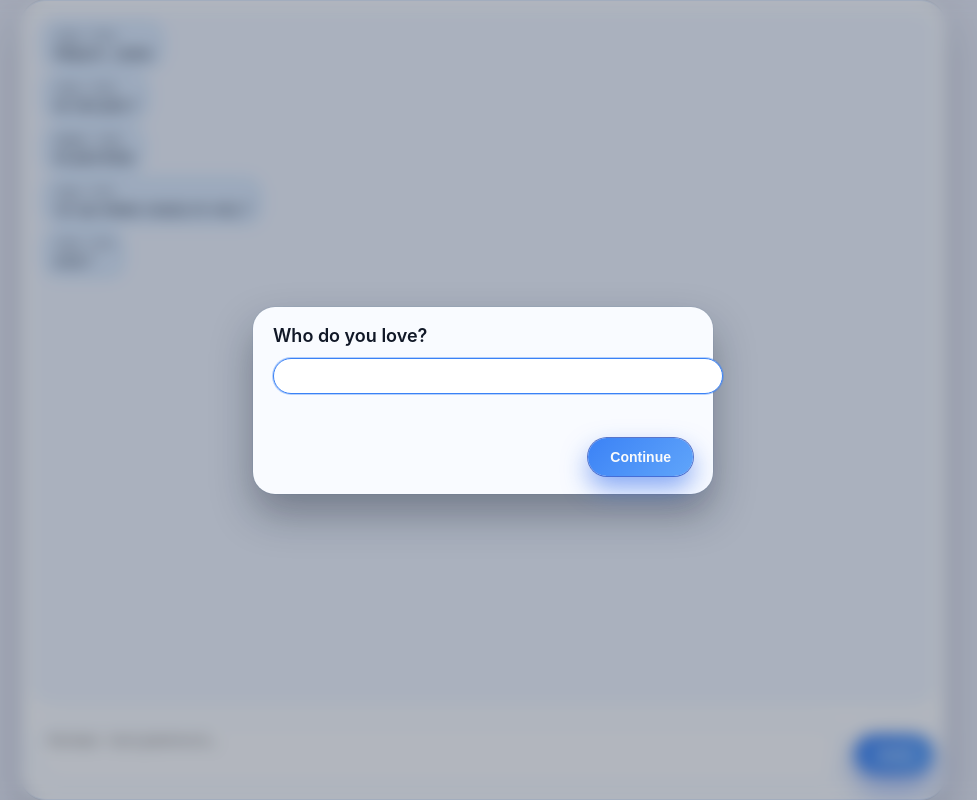
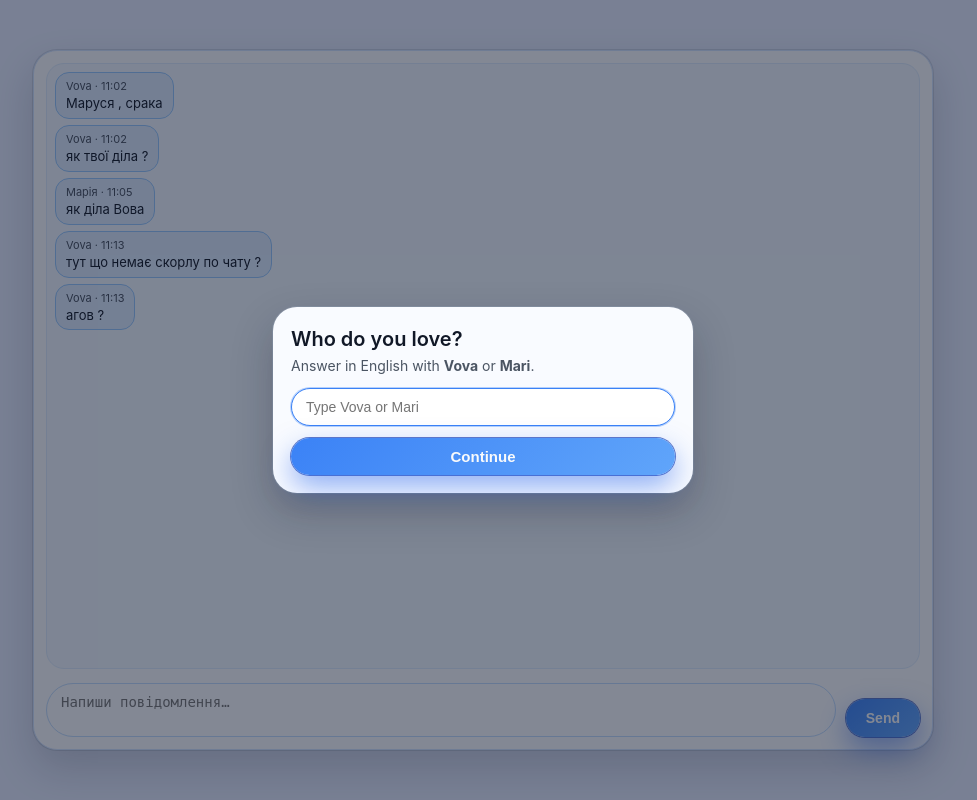
Before and after one commit to volodymyrhasych/Chat_Mari_Vova, a FastAPI app: page / in a window 1280 px wide. Shown: the whole page, without its empty margins (157-1134 px from the left). Run offline with FastAPI, Linux system fonts and the light colour scheme; data comes from the database, SQL or seed files in the repository.

Commit message:
Refactor chat HTML and improve styles

```diff
--- a/templates/chat.html
+++ b/templates/chat.html
@@ -3,10 +3,13 @@
 <head>
     <meta charset="UTF-8" />
     <title>Mini Chat</title>
-    <meta name="viewport"
-          content="width=device-width, initial-scale=1, viewport-fit=cover" />
+    <meta name="viewport" content="width=device-width, initial-scale=1.0" />
+
     <style>
-        /* ---------- БАЗА ---------- */
+        * {
+            box-sizing: border-box;
+        }
+
         html, body {
             margin: 0;
             padding: 0;
@@ -15,62 +18,66 @@
 
         body {
             font-family: -apple-system, BlinkMacSystemFont, system-ui, sans-serif;
-            background: #e5e9f6;
+            background: #e5ecff;
             color: #111827;
         }
 
-        .page {
+        /* Обгортка, щоб центрити картку на десктопі
+           і розтягувати на всю висоту на мобільному */
+        .app {
             height: 100%;
             display: flex;
             justify-content: center;
-            align-items: stretch;
+            align-items: center;
+            padding: 8px;
         }
 
-        /* ---------- КАРТКА ЧАТУ ---------- */
         .card {
-            flex: 1;
-            max-width: 900px;
-            margin: 0 auto;
-            border-radius: 26px;
+            width: min(900px, 100vw - 16px);
+            height: min(700px, 100vh - 16px);
+            border-radius: 24px;
             background: #f9fbff;
             border: 1px solid #d1e3ff;
             box-shadow:
                 0 18px 40px rgba(15, 23, 42, 0.18),
-                0 0 0 1px rgba(148, 163, 184, 0.35);
-            padding:
-                calc(env(safe-area-inset-top, 0px) + 12px)
-                12px
-                calc(env(safe-area-inset-bottom, 0px) + 12px);
+                0 0 0 1px rgba(148, 163, 184, 0.32);
+            padding: 12px;
             display: flex;
             flex-direction: column;
             gap: 10px;
         }
 
+        /* На вузьких екранах — майже повний екран, без вертикального центрування */
         @media (max-width: 640px) {
+            .app {
+                align-items: stretch;
+            }
+
             .card {
+                width: 100%;
+                height: 100%;
                 border-radius: 0;
-                max-width: 100%;
+                border-left: none;
+                border-right: none;
             }
         }
 
-        /* ---------- ІСТОРІЯ ---------- */
         .chat-wrapper {
-            flex: 1 1 auto;
-            min-height: 0; /* критично для правильного scroll в flex-колонці */
+            flex: 1;
+            min-height: 0; /* важливо, щоб overflow працював у flex-контейнері */
             border-radius: 18px;
-            border: 1px solid #d1e3ff;
-            background: #eef4ff;
-            padding: 8px 10px 10px;
+            border: 1px solid #dbeafe;
+            background: #eff6ff;
+            padding: 8px;
             overflow-y: auto;
-            font-size: 13px;
             display: flex;
             flex-direction: column;
             gap: 6px;
         }
 
         .msg-row {
+            width: 100%;
             display: flex;
-            width: 100%;
         }
 
         .msg-row.me {
@@ -85,7 +92,6 @@
             background: #dbeafe;
             border: 1px solid #93c5fd;
             color: #111827;
-            word-wrap: break-word;
         }
 
         .bubble.me {
@@ -102,20 +108,20 @@
 
         .msg-text {
             font-size: 13px;
-            line-height: 1.24;
+            line-height: 1.3;
             white-space: pre-wrap;
+            word-wrap: break-word;
         }
 
-        /* ---------- ВВІД ПОВІДОМЛЕННЯ ---------- */
         .input-row {
-            margin-top: 8px;
             display: flex;
             gap: 10px;
-            align-items: center;
+            align-items: flex-end;
+            padding-top: 4px;
         }
 
         .textarea {
-            flex: 1 1 auto;
+            flex: 1;
             min-height: 44px;
             max-height: 110px;
             border-radius: 999px;
@@ -130,21 +136,21 @@
 
         .textarea:focus {
             border-color: #3b82f6;
-            box-shadow: 0 0 0 1px rgba(59, 130, 246, 0.35);
+            box-shadow: 0 0 0 1px rgba(59, 130, 246, 0.4);
             background: #ffffff;
         }
 
         .btn {
             border-radius: 999px;
             border: none;
-            padding: 11px 22px;
+            padding: 11px 20px;
             font-size: 14px;
             font-weight: 600;
             background: linear-gradient(135deg, #3b82f6, #60a5fa);
             color: #f9fafb;
             cursor: pointer;
             box-shadow:
-                0 12px 26px rgba(37, 99, 235, 0.55),
+                0 12px 28px rgba(37, 99, 235, 0.5),
                 0 0 0 1px rgba(30, 64, 175, 0.7);
             white-space: nowrap;
         }
@@ -152,38 +158,45 @@
         .btn:active {
             transform: translateY(1px);
             box-shadow:
-                0 6px 16px rgba(37, 99, 235, 0.6),
-                0 0 0 1px rgba(30, 64, 175, 0.8);
+                0 6px 16px rgba(37, 99, 235, 0.5),
+                0 0 0 1px rgba(30, 64, 175, 0.7);
         }
 
-        /* ---------- МОДАЛКА ЛОГІНУ ---------- */
-        .login-overlay {
+        /* --------- Оверлей логіну --------- */
+        .overlay {
             position: fixed;
             inset: 0;
+            background: rgba(15, 23, 42, 0.5);
             display: flex;
+            justify-content: center;
             align-items: center;
-            justify-content: center;
-            background: rgba(15, 23, 42, 0.3);
-            backdrop-filter: blur(8px);
-            z-index: 20;
+            z-index: 50;
+        }
+
+        .overlay.hidden {
+            display: none;
         }
 
         .login-card {
-            width: min(420px, 100% - 40px);
-            border-radius: 22px;
+            width: min(420px, 100vw - 40px);
+            border-radius: 24px;
             background: #f9fbff;
-            padding: 18px 20px 18px;
+            padding: 20px 18px 18px;
             box-shadow:
-                0 20px 40px rgba(15, 23, 42, 0.35),
+                0 18px 40px rgba(15, 23, 42, 0.25),
                 0 0 0 1px rgba(148, 163, 184, 0.4);
-            display: flex;
-            flex-direction: column;
-            gap: 12px;
         }
 
         .login-title {
-            font-size: 18px;
+            font-size: 20px;
             font-weight: 600;
+            margin-bottom: 6px;
+        }
+
+        .login-sub {
+            font-size: 14px;
+            color: #4b5563;
+            margin-bottom: 14px;
         }
 
         .login-input {
@@ -191,9 +204,10 @@
             border-radius: 999px;
             border: 1px solid #bfdbfe;
             background: #f9fbff;
-            padding: 9px 14px;
+            padding: 10px 14px;
             font-size: 14px;
             outline: none;
+            margin-bottom: 12px;
         }
 
         .login-input:focus {
@@ -202,110 +216,138 @@
             background: #ffffff;
         }
 
-        .login-error {
-            font-size: 12px;
-            color: #b91c1c;
-            min-height: 16px;
+        .login-btn {
+            width: 100%;
+            border-radius: 999px;
+            border: none;
+            padding: 10px 0;
+            font-size: 15px;
+            font-weight: 600;
+            background: linear-gradient(135deg, #3b82f6, #60a5fa);
+            color: #f9fafb;
+            cursor: pointer;
+            box-shadow:
+                0 12px 28px rgba(37, 99, 235, 0.5),
+                0 0 0 1px rgba(30, 64, 175, 0.7);
         }
 
-        .login-actions {
-            display: flex;
-            justify-content: flex-end;
-            margin-top: 4px;
-        }
-
-        .hidden {
-            display: none;
+        .login-btn:active {
+            transform: translateY(1px);
         }
     </style>
 </head>
 <body>
-<div class="page">
+<div class="app">
     <div class="card">
         <div id="chat" class="chat-wrapper"></div>
 
         <div class="input-row">
-            <textarea id="message"
-                      class="textarea"
-                      placeholder="Напиши повідомлення…"></textarea>
+            <textarea
+                id="message"
+                class="textarea"
+                placeholder="Напиши повідомлення…"
+            ></textarea>
             <button id="sendBtn" class="btn">Send</button>
         </div>
     </div>
 </div>
 
-<!-- Логін-питання -->
-<div id="loginOverlay" class="login-overlay hidden">
+<!-- Оверлей з питанням Who do you love? -->
+<div id="loginOverlay" class="overlay hidden">
     <div class="login-card">
         <div class="login-title">Who do you love?</div>
-        <input id="loginInput"
-               class="login-input"
-               autocomplete="off" />
-        <div id="loginError" class="login-error"></div>
-        <div class="login-actions">
-            <button id="loginBtn" class="btn">Continue</button>
+        <div class="login-sub">
+            Answer in English with <strong>Vova</strong> or <strong>Mari</strong>.
         </div>
+        <input id="loveInput" class="login-input" placeholder="Type Vova or Mari" />
+        <button id="loveBtn" class="login-btn">Continue</button>
     </div>
 </div>
 
 <script>
-    const chatBox   = document.getElementById("chat");
-    const msgInput  = document.getElementById("message");
-    const sendBtn   = document.getElementById("sendBtn");
+    const STORAGE_KEY = "mini_chat_sender_v1";
+
+    const chatBox = document.getElementById("chat");
+    const msgInput = document.getElementById("message");
+    const sendBtn = document.getElementById("sendBtn");
 
     const loginOverlay = document.getElementById("loginOverlay");
-    const loginInput   = document.getElementById("loginInput");
-    const loginBtn     = document.getElementById("loginBtn");
-    const loginError   = document.getElementById("loginError");
+    const loveInput = document.getElementById("loveInput");
+    const loveBtn = document.getElementById("loveBtn");
 
-    const NICK_KEY = "miniChatNickname_v2";
-    let currentNickname = null;
+    let currentSender = null;
 
-    // --------- ЛОГІН ---------
-    function mapAnswerToNickname(answer) {
-        const a = answer.trim().toLowerCase();
-        if (a === "vova") return "Mari";
-        if (a === "mari") return "Vova";
-        return null;
+    // ---------- Логіка визначення ніку ----------
+
+    function decideSenderFromAnswer(answerRaw) {
+        const ans = (answerRaw || "").trim().toLowerCase();
+        if (ans === "vova") {
+            // Якщо ти любиш Vova – ти Mari
+            return "Mari";
+        }
+        if (ans === "mari") {
+            // Якщо ти любиш Mari – ти Vova
+            return "Vova";
+        }
+        // запасний варіант
+        return "Vova";
     }
 
-    function showLogin() {
+    function showLoginOverlay() {
         loginOverlay.classList.remove("hidden");
-        loginInput.value = "";
-        loginError.textContent = "";
-        setTimeout(() => loginInput.focus(), 50);
+        loveInput.value = "";
+        setTimeout(() => loveInput.focus(), 50);
     }
 
-    function hideLogin() {
+    function hideLoginOverlay() {
         loginOverlay.classList.add("hidden");
     }
 
-    function handleLogin() {
-        const raw = loginInput.value || "";
-        const mapped = mapAnswerToNickname(raw);
-
-        if (!mapped) {
-            loginError.textContent = "Type Vova or Mari.";
-            return;
+    function completeLogin(answerRaw) {
+        const sender = decideSenderFromAnswer(answerRaw);
+        currentSender = sender;
+        try {
+            localStorage.setItem(STORAGE_KEY, sender);
+        } catch (e) {
+            console.warn("Cannot use localStorage", e);
         }
-
-        currentNickname = mapped;
-        localStorage.setItem(NICK_KEY, mapped);
-        hideLogin();
+        hideLoginOverlay();
         fetchMessages();
     }
 
-    loginBtn.addEventListener("click", handleLogin);
-    loginInput.addEventListener("keydown", (e) => {
+    loveBtn.addEventListener("click", () => {
+        completeLogin(loveInput.value);
+    });
+
+    loveInput.addEventListener("keydown", (e) => {
         if (e.key === "Enter") {
             e.preventDefault();
-            handleLogin();
+            completeLogin(loveInput.value);
         }
     });
 
-    // --------- РОБОТА З ПОВІДОМЛЕННЯМИ ---------
+    function initSender() {
+        let saved = null;
+        try {
+            saved = localStorage.getItem(STORAGE_KEY);
+        } catch (e) {
+            saved = null;
+        }
+
+        if (saved) {
+            currentSender = saved;
+            hideLoginOverlay();
+        } else {
+            showLoginOverlay();
+        }
+    }
+
+    // ---------- Чат: завантаження і відображення ----------
+
     async function fetchMessages() {
         try {
-            const res = await fetch("/messages?limit=50");
+            const res = await fetch("/messages?limit=200");
+            if (!res.ok) return;
             const data = await res.json();
             renderMessages(data);
         } catch (e) {
@@ -314,23 +356,18 @@
     }
 
     function renderMessages(list) {
-        const me = currentNickname;
         chatBox.innerHTML = "";
 
         for (const m of list) {
             const row = document.createElement("div");
-            if (me && m.sender === me) {
-                row.className = "msg-row me";
-            } else {
-                row.className = "msg-row";
-            }
+            const isMe = currentSender && m.sender === currentSender;
+            row.className = "msg-row" + (isMe ? " me" : "");
 
             const bubble = document.createElement("div");
-            bubble.className = "bubble" + (me && m.sender === me ? " me" : "");
+            bubble.className = "bubble" + (isMe ? " me" : "");
 
             const meta = document.createElement("div");
             meta.className = "msg-meta";
-
             const t = new Date(m.timestamp);
             const timeStr = t.toLocaleTimeString("uk-UA", {
                 hour: "2-digit",
@@ -348,16 +385,14 @@
             chatBox.appendChild(row);
         }
 
-        // автоскрол до низу
         chatBox.scrollTop = chatBox.scrollHeight;
     }
 
     async function sendMessage() {
-        const text = (msgInput.value || "").trim();
+        const text = msgInput.value.trim();
         if (!text) return;
-
-        if (!currentNickname) {
-            showLogin();
+        if (!currentSender) {
+            showLoginOverlay();
             return;
         }
 
@@ -365,7 +400,7 @@
             await fetch("/messages", {
                 method: "POST",
                 headers: {"Content-Type": "application/json"},
-                body: JSON.stringify({sender: currentNickname, text})
+                body: JSON.stringify({ sender: currentSender, text })
             });
             msgInput.value = "";
             await fetchMessages();
@@ -375,6 +410,7 @@
     }
 
     sendBtn.addEventListener("click", sendMessage);
+
     msgInput.addEventListener("keydown", (e) => {
         if (e.key === "Enter" && !e.shiftKey) {
             e.preventDefault();
@@ -382,18 +418,12 @@
         }
     });
 
-    // --------- ІНІЦІАЛІЗАЦІЯ ---------
-    window.addEventListener("load", () => {
-        const saved = localStorage.getItem(NICK_KEY);
-        if (saved) {
-            currentNickname = saved;
-            hideLogin();
-        } else {
-            showLogin();
-        }
-        fetchMessages();
-        setInterval(fetchMessages, 3000);
-    });
+    // ---------- Старт ----------
+
+    initSender();
+    // Після ініціалізації ніку — періодичний пулінг
+    fetchMessages();
+    setInterval(fetchMessages, 3000);
 </script>
 </body>
 </html>
```
